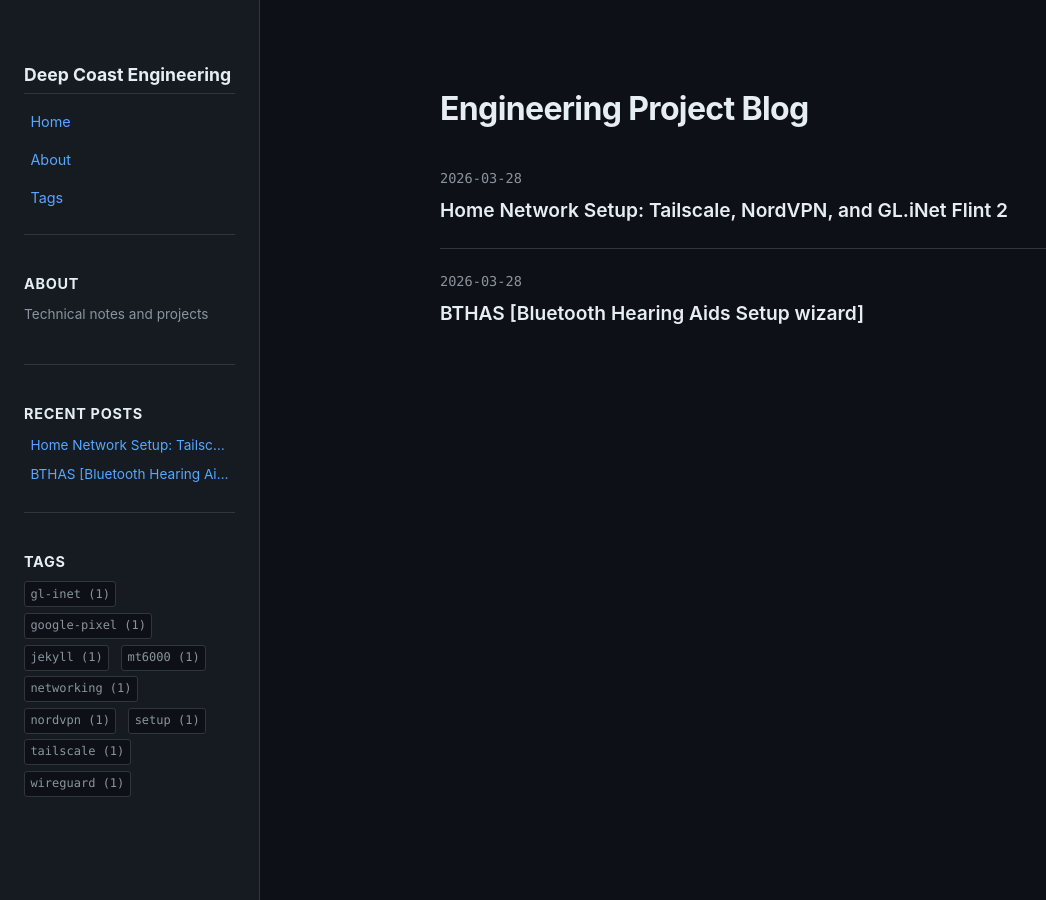
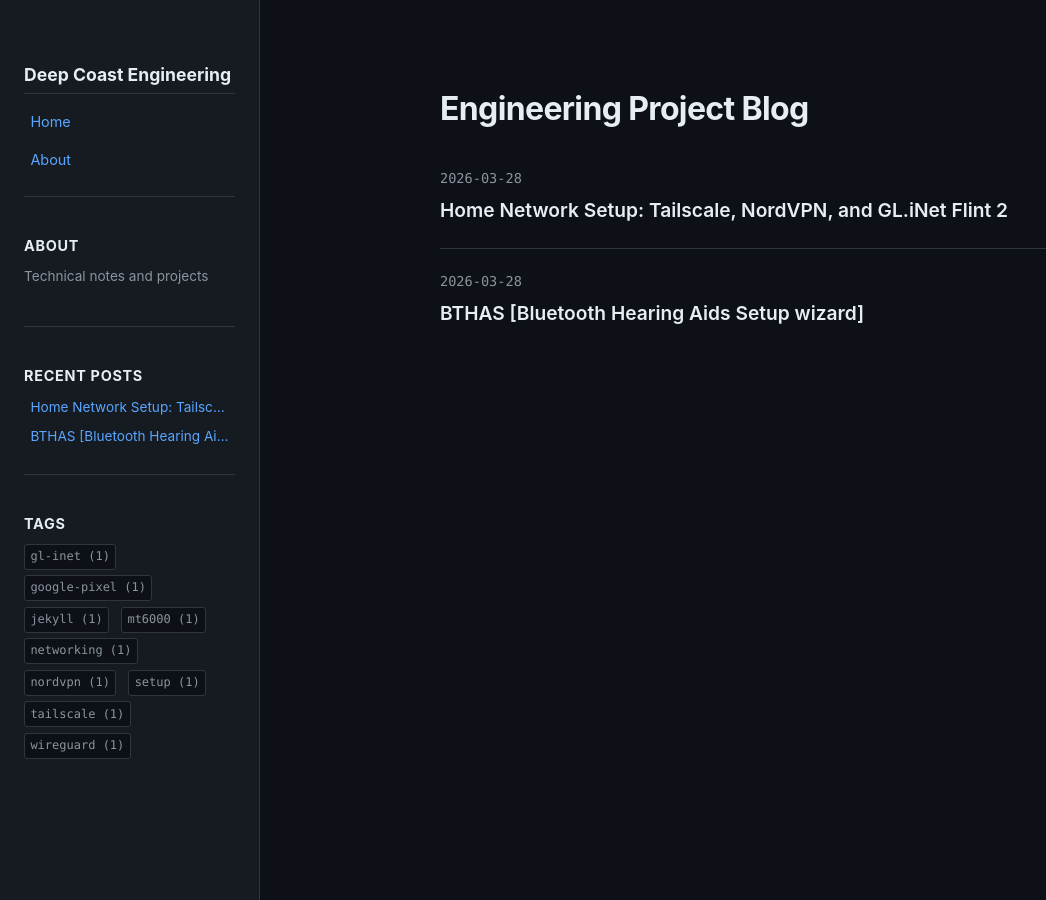
Before and after one commit to deep-coast-eng/deep-coast-eng.github.io, a Jekyll site: the page built from index.html, in a window 1280 px wide and 900 px high. Shown: the whole window, without its empty margins (0-1046 px from the left). Built offline with Jekyll 4.4.1, drawn with Linux system fonts in a browser that asks for light colours.

Commit message:
Update default.html

```diff
--- a/_layouts/default.html
+++ b/_layouts/default.html
@@ -15,7 +15,6 @@
         <nav>
           <a href="{{ '/' | relative_url }}">Home</a>
           <a href="{{ '/about' | relative_url }}">About</a>
-          <a href="{{ '/tags' | relative_url }}">Tags</a>
         </nav>
       </div>
       <div class="sidebar-section">
```
